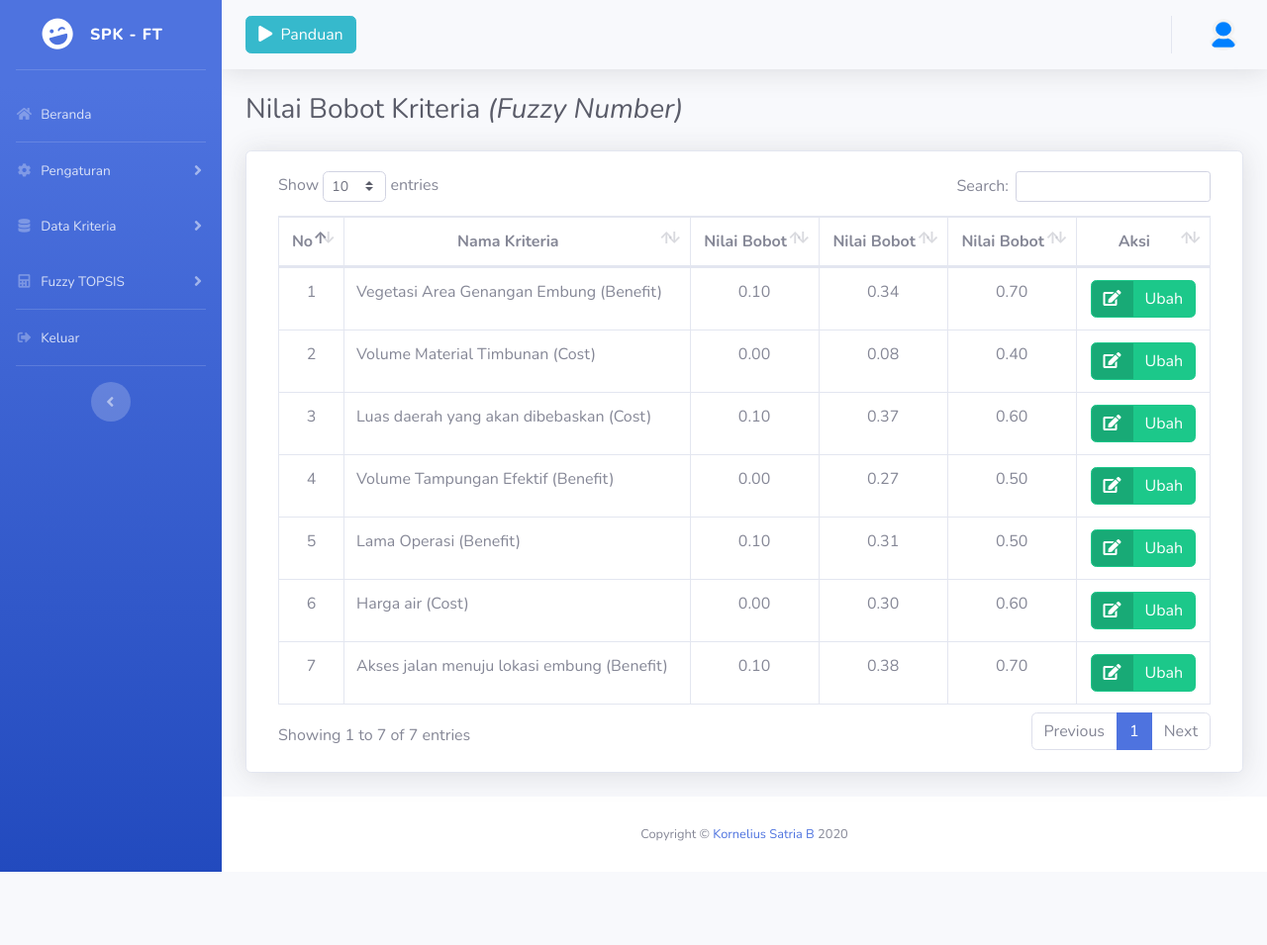
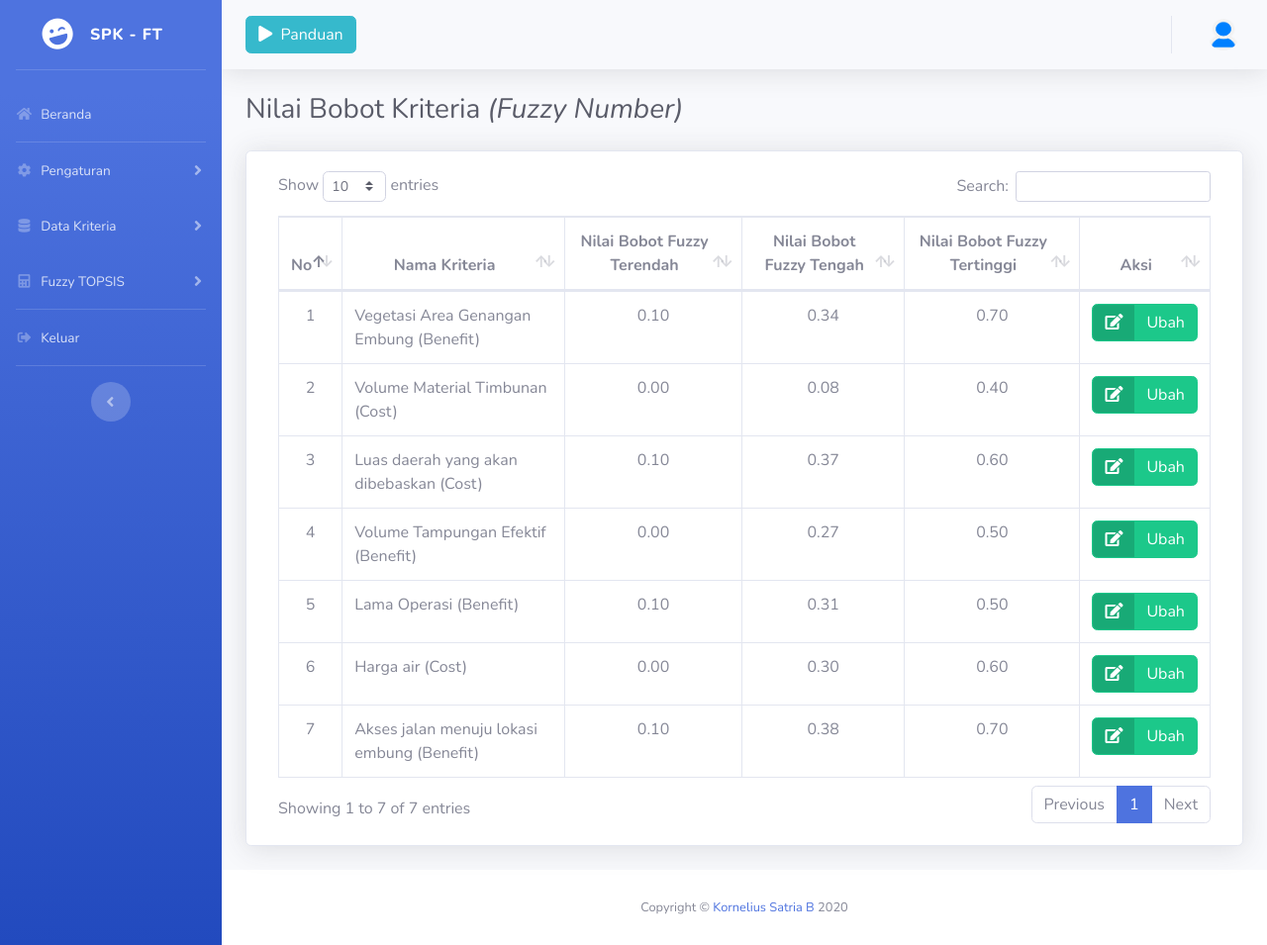
Before and after one commit to korneliussb/tugas-akhir-spk-fuzzy-topsis-dss, a CodeIgniter app: page /spkfu/nilaibobotkriteria in a window 1280 px wide. Shown: the whole page at 99% size. Before the commit the page ends 881 px from the top, so only its background shows below. Run offline with CodeIgniter, Linux system fonts and the light colour scheme; the visitor is signed in with stand-in values (Sample User, id 1); data comes from the database, SQL or seed files in the repository; data that the repository does not hold is empty.

Commit message:
Nilai Bobot informatif

```diff
--- a/application/views/admin/nilaibobotkriteria.php
+++ b/application/views/admin/nilaibobotkriteria.php
@@ -31,9 +31,9 @@
                         <tr style="text-align: center">
                             <th>No</th>
                             <th>Nama Kriteria</th>
-                            <th>Nilai Bobot</th>
-                            <th>Nilai Bobot</th>
-                            <th>Nilai Bobot</th>
+                            <th>Nilai Bobot Fuzzy Terendah</th>
+						    <th>Nilai Bobot Fuzzy Tengah</th>
+							<th>Nilai Bobot Fuzzy Tertinggi</th>
                             <th style="text-align: center">Aksi</th>
                         </tr>
                     </thead>
--- a/application/views/welcome_message.php
+++ b/application/views/welcome_message.php
@@ -267,9 +267,9 @@ defined('BASEPATH') or exit('No direct script access allowed');
 								<tr style="text-align: center">
 									<th>No</th>
 									<th>Nama Kriteria</th>
-									<th>Nilai Bobot</th>
-									<th>Nilai Bobot</th>
-									<th>Nilai Bobot</th>
+									<th>Nilai Bobot Fuzzy Terendah</th>
+									<th>Nilai Bobot Fuzzy Tengah</th>
+									<th>Nilai Bobot Fuzzy Tertinggi</th>
 
 								</tr>
 							</thead>
```
Also changed, not shown: application/views/fuzzytopsis/terbobot.php (+3 -4 lines).
